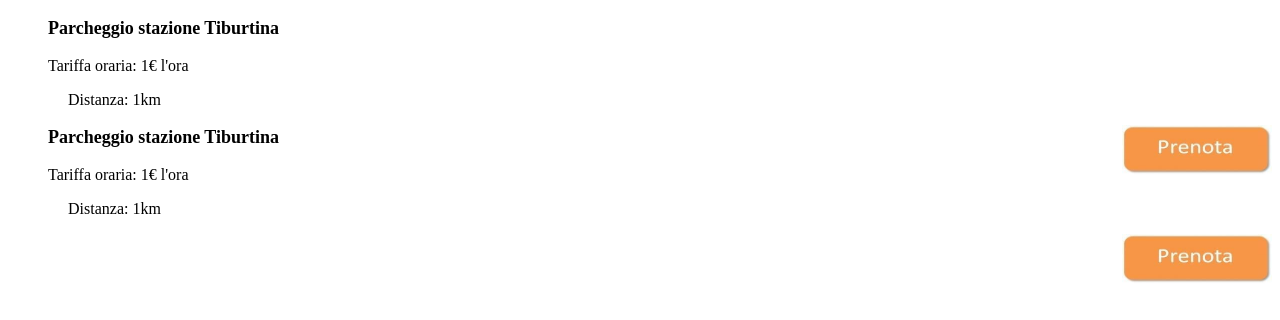
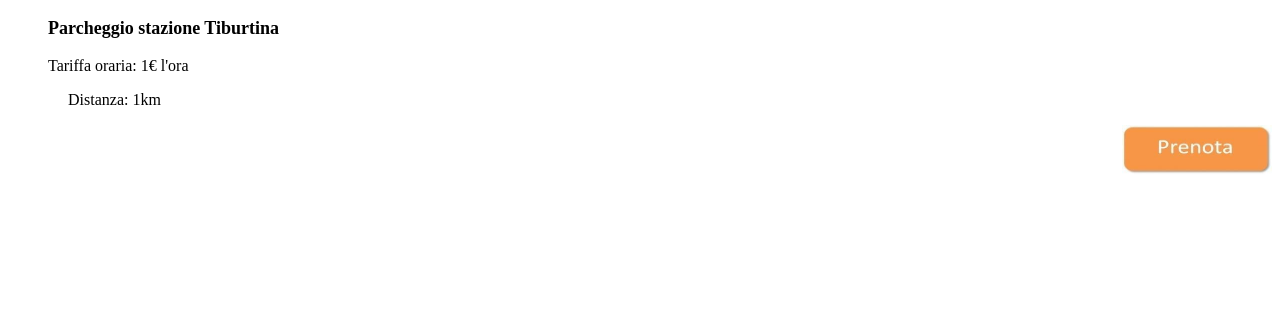
Before and after one commit to claudiaamorosi/2020-21-webdesign-verifica, a plain HTML site: page index.html in a window 1280 px wide. Drawn offline with Linux system fonts and the light colour scheme.

Commit message:
remove 2  elements

```diff
--- a/index.html
+++ b/index.html
@@ -20,15 +20,6 @@
 
 
 
-     <div class="station">
-        <li>
-          <p class ="parking">Parcheggio stazione Tiburtina</p>
-       <p> Tariffa oraria: 1€ l'ora</p>
-       <p class ="distance"> Distanza: 1km </p>
-       </li>
-       <img src="button.jpg"
-       alt="button" ></li>
-     </div>
 
 
 </body>
```
